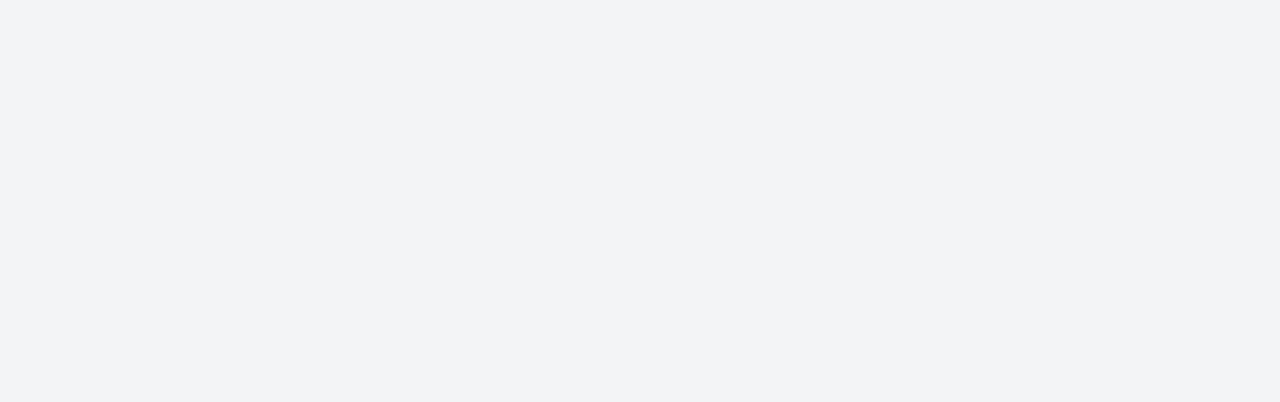
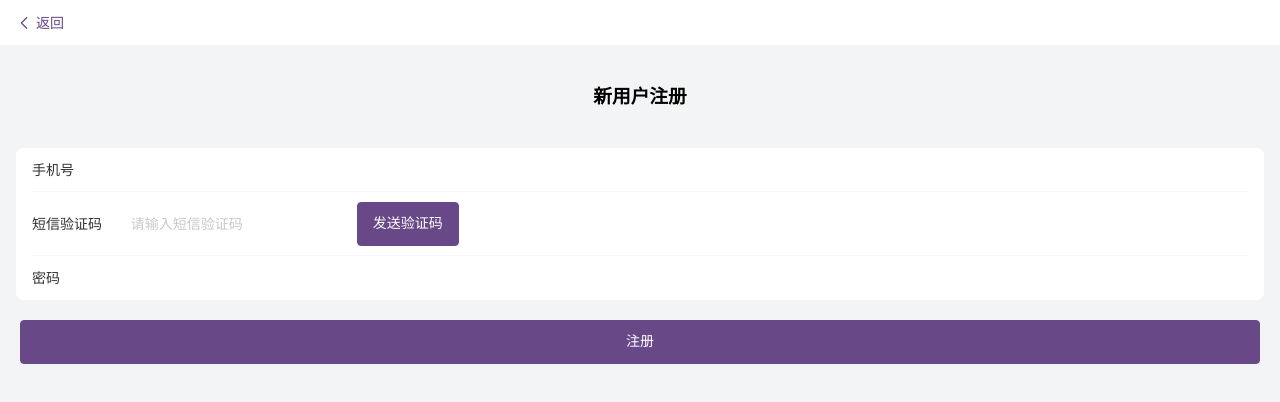
Before and after one commit to qiaozhididi/vue3_ts_shop, a Vue app: page /register in a window 1280 px wide. Before the commit this address had no page. Shown: the top 402 px of the page. Built offline with nearby package versions, Linux system fonts and the light colour scheme; what vue-baidu-map-3x would draw is missing.

Commit message:
feat: 新增注册页

```diff
--- a/src/router/index.ts
+++ b/src/router/index.ts
@@ -82,6 +82,11 @@ const router = createRouter({
       name: "login",
       component: () => import("@/views/LoginView/LoginView.vue"),
     },
+    {
+      path: "/register",
+      name: "register",
+      component: () => import("../views/LoginView/RegisterView.vue"),
+    },
   ],
 });
 
--- /dev/null
+++ b/src/views/LoginView/RegisterView.vue
@@ -0,0 +1,63 @@
+<template>
+  <RegisterHeader title="" />
+  <div class="text">
+    <h3>新用户注册</h3>
+  </div>
+  <div class="info">
+    <van-cell-group inset>
+      <van-field v-model="tel" label="手机号" type="tel" />
+      <van-field
+        v-model="sms"
+        center
+        clearable
+        label="短信验证码"
+        placeholder="请输入短信验证码"
+      >
+        <template #button>
+          <van-button color="#684886" type="primary">发送验证码</van-button>
+        </template>
+      </van-field>
+      <van-field v-model="password" label="密码" type="password" />
+    </van-cell-group>
+  </div>
+  <div class="btn">
+    <van-button @click="onRegister" color="#684886" type="primary" block
+      >注册</van-button
+    >
+  </div>
+</template>
+<script setup lang="ts">
+import { ref, reactive } from "vue";
+import RegisterHeader from "../../components/PubHeaderComponent.vue";
+import { register } from "../../api/Login/index";
+import { useRouter } from "vue-router";
+
+const tel = ref<string>("");
+const password = ref<string>("");
+const sms = ref<string>("");
+
+const router = useRouter();
+
+const onRegister = () => {
+  register({
+    phone: tel.value,
+    password: password.value,
+  }).then((res) => {
+    if (res.data.status === 200) {
+      router.push("/login");
+    }
+  });
+};
+</script>
+<style lang="less" scoped>
+.text {
+  h3 {
+    text-align: center;
+    padding: 40px;
+  }
+}
+
+.btn {
+  padding: 20px;
+}
+</style>
```
